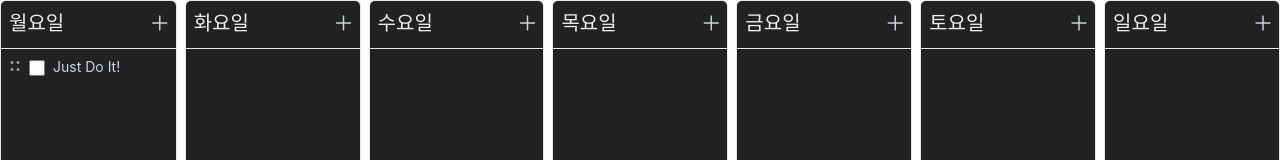
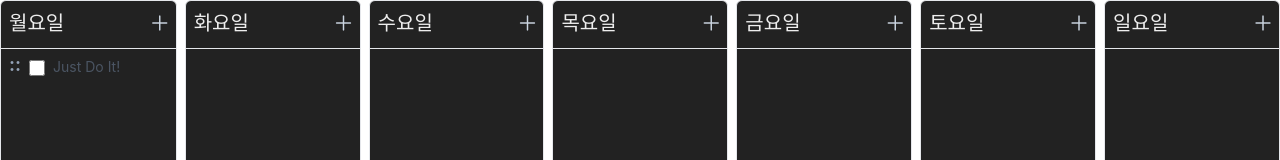
Before and after one commit to dev2820/daily-todo-list, a React (Vite) app in the folder daily-todo-list-web/: page / in a window 1280 px wide. Both pictures are taken after a click on the icon 159 px from the left and 23 px from the top of the page. Shown: the top 160 px of the page. Built offline with nearby package versions, Linux system fonts and the light colour scheme.

Commit message:
update/ change placeholder color option to parent component

```diff
--- a/daily-todo-list-web/src/components/Atom/AutoHeightTextarea.tsx
+++ b/daily-todo-list-web/src/components/Atom/AutoHeightTextarea.tsx
@@ -53,6 +53,5 @@ const contentStyle = cva([
   "w-0 m-0 p-0",
   "focus:outline-none",
   "grow items-start",
-  "placeholder:text-slate-300",
   textareaStyle(),
 ]);
--- a/daily-todo-list-web/src/components/Todo/TodoItem.tsx
+++ b/daily-todo-list-web/src/components/Todo/TodoItem.tsx
@@ -63,10 +63,11 @@ export const TodoItem = ({
 };
 
 const style = cva(["pr-3 w-full flex gap-x-2", "duration-200 align-top"]);
-const textStyle = cva([], {
+const textStyle = cva(["placeholder:text-gray-600"], {
   variants: {
     done: {
-      true: ["line-through", "text-slate-300"],
+      true: ["line-through", "text-gray-300"],
+      false: ["text-gray-100"],
     },
   },
 });
@@ -74,8 +75,8 @@ const checkboxStyle = cva(["items-start mt-[3px]"]);
 const removerStyle = cva(
   [
     "mt-1",
-    "text-slate-300",
-    "hover:text-slate-400",
+    "text-gray-300",
+    "hover:text-gray-400",
     "duration-300",
     "cursor-pointer",
   ],
```
